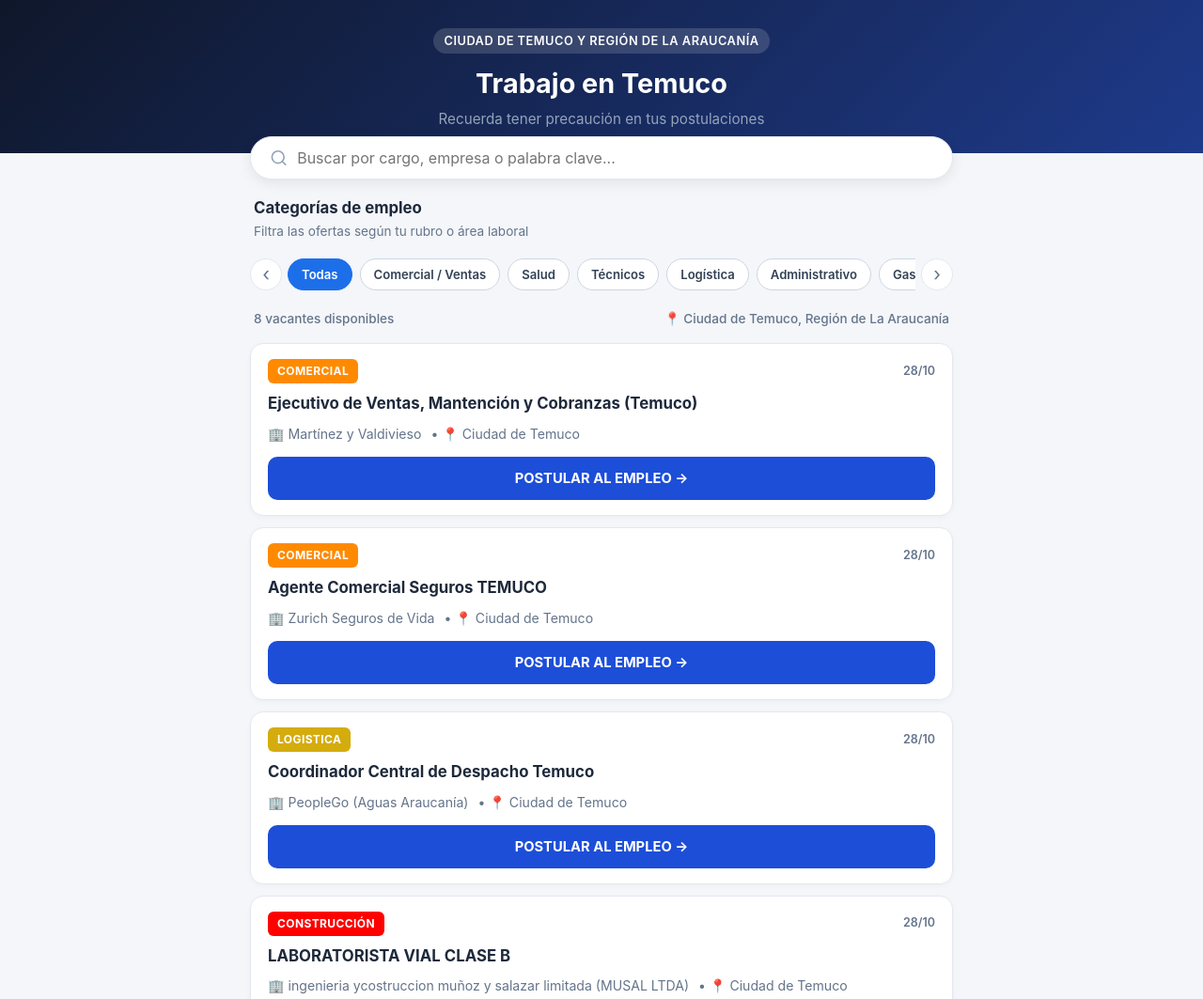
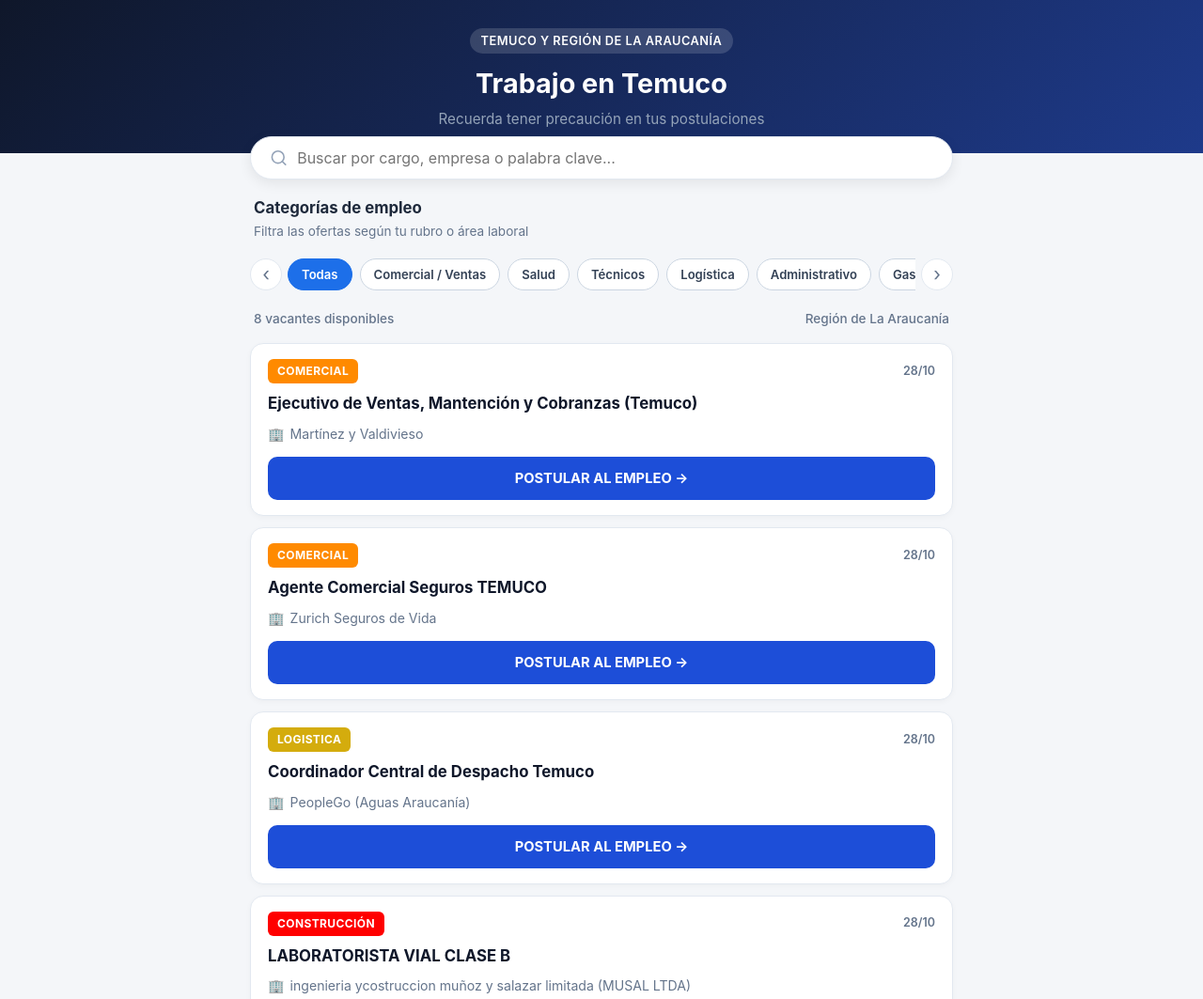
Before and after one commit to CVTrabajos/trabajo-en-temuco, a plain HTML site: page index.html in a window 1280 px wide. Shown: the top 1063 px of the page at 94% size. Drawn offline with Linux system fonts and the light colour scheme; no server answers.

Commit message:
Update index.html

```diff
--- a/index.html
+++ b/index.html
@@ -4,7 +4,7 @@
 <meta charset="UTF-8">
 <meta name="viewport" content="width=device-width, initial-scale=1.0">
 <title>Trabajo en Temuco | Ofertas Laborales Actualizadas</title>
-<meta name="description" content="Portal de ofertas de empleo y vacantes laborales en la Ciudad de Temuco y Región de La Araucanía.">
+<meta name="description" content="Portal de ofertas de empleo y vacantes laborales en Temuco y la Región de La Araucanía.">
 <style>
 :root{--primary:#1565D8;--bg:#F4F6F9;--card:#fff;--text:#1E293B;--muted:#64748B;--border:#E2E8F0}
 *{box-sizing:border-box;margin:0;padding:0;font-family:-apple-system,BlinkMacSystemFont,"Segoe UI",Roboto,Helvetica,Arial,sans-serif}
@@ -32,8 +32,8 @@ header p{color:#94A3B8;font-size:.95rem}
 .card-top{display:flex;justify-content:space-between;align-items:center}
 .cat-tag{font-size:.75rem;font-weight:700;color:#fff;padding:4px 10px;border-radius:6px;text-transform:uppercase;letter-spacing:.4px}
 .job-date{font-size:.78rem;color:var(--muted);font-weight:600}
-.job-title{font-size:1.05rem;font-weight:700;line-height:1.35}
-.job-company{font-size:.88rem;color:var(--muted);display:flex;align-items:center;gap:4px;flex-wrap:wrap}
+.job-title{font-size:1.05rem;font-weight:700;line-height:1.35;color:#0F172A}
+.job-company{font-size:.88rem;color:var(--muted);display:flex;align-items:center;gap:6px;flex-wrap:wrap}
 .postular-btn{display:block;width:100%;text-align:center;background:#1D4ED8;color:#fff;text-decoration:none;font-weight:700;font-size:.92rem;padding:12px;border-radius:10px;margin-top:4px}
 .postular-btn:hover{background:#1E40AF}
 .postular-btn.off{background:#94A3B8;cursor:not-allowed}
@@ -48,7 +48,7 @@ footer{max-width:680px;margin:40px auto 0;text-align:center;padding:0 20px;font-
 <body>
 <header>
   <div class="header-content">
-    <div class="badge-top">CIUDAD DE TEMUCO Y REGIÓN DE LA ARAUCANÍA</div>
+    <div class="badge-top">TEMUCO Y REGIÓN DE LA ARAUCANÍA</div>
     <h1>Trabajo en Temuco</h1>
     <p>Recuerda tener precaución en tus postulaciones</p>
   </div>
@@ -82,7 +82,7 @@ footer{max-width:680px;margin:40px auto 0;text-align:center;padding:0 20px;font-
 
   <div class="stats-bar">
     <span id="jobCount">Cargando vacantes...</span>
-    <span>📍 Ciudad de Temuco, Región de La Araucanía</span>
+    <span>Región de La Araucanía</span>
   </div>
 
   <div class="job-list" id="jobList">
@@ -99,7 +99,7 @@ footer{max-width:680px;margin:40px auto 0;text-align:center;padding:0 20px;font-
 </main>
 
 <script>
-const CACHE_KEY = 'ofertas_temuco_v1';
+const CACHE_KEY = 'ofertas_temuco_v3';
 const APPS_SCRIPT_URL = "https://script.google.com/macros/s/AKfycbz-YSOgoflQI_9RGN3e93zTTt7HG3QLY23Mi2WietPJjQ3-xhY2cKiFq87fDkwrOOa1/exec";
 const CIUDAD_NOMBRE = "Temuco";
 const REGION_NOMBRE = "Región de La Araucanía";
@@ -112,19 +112,25 @@ function normalizeStr(str){
   return String(str || '').toLowerCase().normalize('NFD').replace(/[\u0300-\u036f]/g, '').trim();
 }
 
-function formatFecha(f){
+// Formateo de fecha limpia estilo Santiago (ej: 28/10)
+function formatFechaCorta(f){
   if (!f) return '';
   const s = String(f).trim();
-  if (s.includes('GMT') || s.includes('00:00:00')) {
+  if (s.includes('GMT') || s.includes('00:00:00') || s.includes('T')) {
     const d = new Date(s);
     if (!isNaN(d.getTime())) {
       const dia = String(d.getDate()).padStart(2, '0');
       const mes = String(d.getMonth() + 1).padStart(2, '0');
-      const anio = d.getFullYear();
-      return `${dia}/${mes}/${anio}`;
+      return `${dia}/${mes}`;
     }
   }
-  return s.split('T')[0];
+  const p = s.split(/[/.-]/);
+  if (p.length >= 2) {
+    const dia = String(p[0]).padStart(2, '0');
+    const mes = String(p[1]).padStart(2, '0');
+    return `${dia}/${mes}`;
+  }
+  return s;
 }
 
 const $ = id => document.getElementById(id);
@@ -148,26 +154,30 @@ function renderJobs(){
     let url = String(j.url || '').trim();
     let cargo = String(j.cargo || '').trim();
     let empresa = String(j.empresa || '').trim();
+    let cat = String(j.cat || '').trim();
+    let fecha = String(j.fecha || '').trim();
 
-    // Auto-corrección si URL viene en empresa o cargo
+    // 1. Auto-recuperación si URL viene en empresa
     if (!url.startsWith('http') && empresa.startsWith('http')) {
       url = empresa;
       empresa = 'Empresa Verificada';
     }
-    if (!url.startsWith('http') && cargo.startsWith('http')) {
-      url = cargo;
-      cargo = 'Oferta de Empleo';
+
+    // 2. Si la categoría viene desfasada como fecha
+    if (cat.includes('GMT') || cat.includes('00:00:00') || /\d{4}/i.test(cat)) {
+      if (!fecha) fecha = cat;
+      cat = 'Otros';
     }
 
-    // Limpieza de cargo
-    cargo = cargo.replace(/\(.*?[\$].*?\)/g, '').split('|')[0].trim();
     const ok = url.startsWith('http');
-    const fechaLimpia = formatFecha(j.fecha);
+    const fechaCorta = formatFechaCorta(fecha);
 
+    // Muestra el Título Completo Rico exactamente como en Santiago:
+    // Cargo (Sueldo) | Empresa | Comuna
     return `<div class="job-card">
-      <div class="card-top"><span class="cat-tag" style="background:${colorOf(j.cat)}">${esc(j.cat || 'Otros')}</span><span class="job-date">${esc(fechaLimpia)}</span></div>
+      <div class="card-top"><span class="cat-tag" style="background:${colorOf(cat)}">${esc(cat || 'Otros')}</span><span class="job-date">${esc(fechaCorta)}</span></div>
       <div class="job-title">${esc(cargo)}</div>
-      <div class="job-company"><span>🏢</span> ${esc(empresa || 'Empresa confidencial')} <span style="margin-left:6px;color:#64748B;">• 📍 Ciudad de ${esc(CIUDAD_NOMBRE)}</span></div>
+      <div class="job-company"><span>🏢</span> ${esc(empresa || 'Empresa confidencial')}</div>
       ${ok ? `<a href="${esc(url)}" target="_blank" rel="noopener noreferrer" class="postular-btn">POSTULAR AL EMPLEO →</a>` : `<span class="postular-btn off">POSTULACIÓN NO DISPONIBLE</span>`}
     </div>`;
   }).join('');
```
